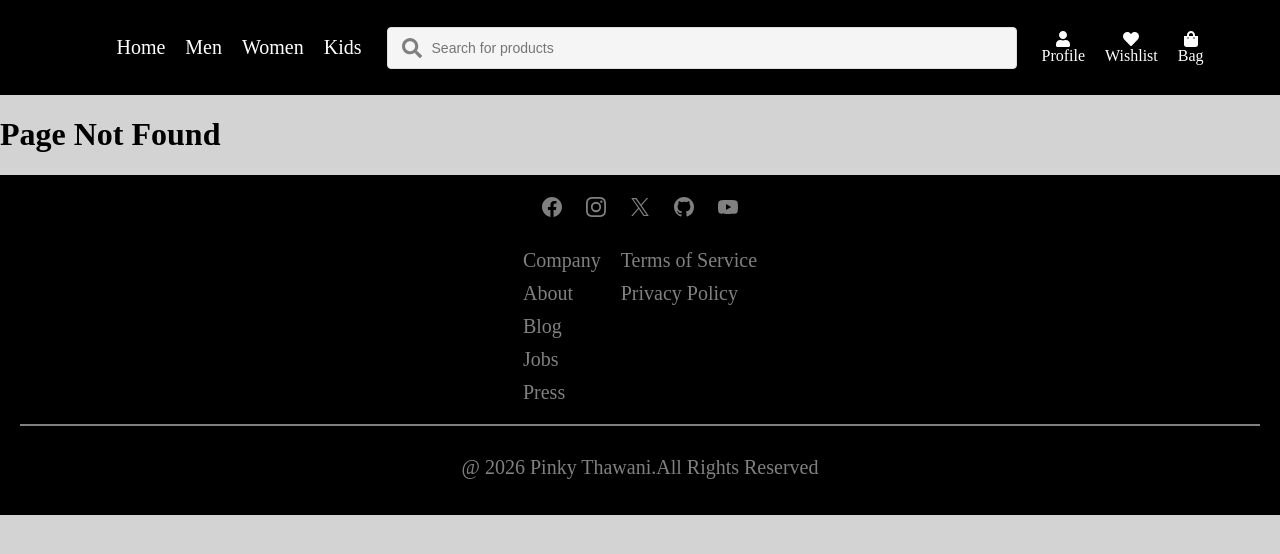
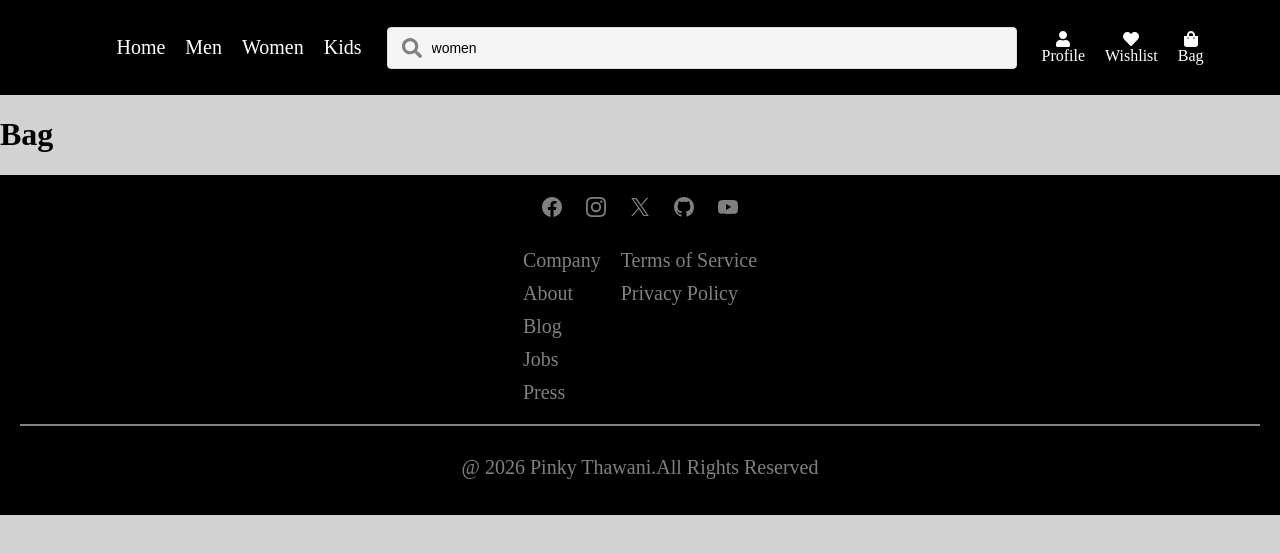
Before and after one commit to Pinky28748/ecommerce-project, a React (Vite) app: page /bag in a window 1280 px wide. Before the commit this address had no page. Shown: the top 554 px of the page. Built offline with nearby package versions, Linux system fonts and the light colour scheme.

Commit message:
changes fixed

```diff
--- a/src/App.jsx
+++ b/src/App.jsx
@@ -6,6 +6,8 @@ import Profile from "./components/Profile";
 import Error from "./components/Error";
 import { Routes,Route } from "react-router-dom";
 import "./index.css";
+import Wishlist from "./components/Wishlist";
+import Bag from "./components/Bag";
 
 
 function App() {
@@ -19,6 +21,8 @@ function App() {
          <Routes>
              <Route path="/" element={<ProductList />} />
              <Route path="/profile" element={<Profile />} />
+             <Route path="/wishlist" element={<Wishlist />} />
+             <Route path="/bag" element={<Bag />} />
              <Route path="/product/:id" element={<SingleProduct />} />
             <Route path="*" element={<Error />} />
          </Routes>
--- /dev/null
+++ b/src/components/Bag.jsx
@@ -0,0 +1,7 @@
+const Bag = () => {
+    return(
+        <h1>Bag</h1>
+    )
+}
+
+export default Bag;
--- a/src/components/Header.jsx
+++ b/src/components/Header.jsx
@@ -1,10 +1,13 @@
 import { FaUser, FaHeart, FaShoppingBag } from "react-icons/fa";
 import { FaSearch } from "react-icons/fa";
 import { Link} from "react-router-dom"
+import { useState } from "react";
 
 
 const Header = () =>
 {
+  const [query,setQuery] = useState("women")
+  console.log(query)
   return (
     <header>
       <div className="container">
@@ -20,7 +23,7 @@ const Header = () =>
         <div className="search-bar">
           <FaSearch className="search-icon" />
           <form>
-            <input type="text" placeholder="Search for products" />
+            <input type="text" placeholder="Search for products" value={query} onChange={(e) => {e.preventDefault()}} />
           </form>
         </div>
         <div className="icons">
@@ -33,13 +36,19 @@ const Header = () =>
       </div>
 
       <div className="icon">
+        <Link to="/wishlist" className="link-item">
         <FaHeart />
         <span>Wishlist</span>
+        </Link>
+
       </div>
 
       <div className="icon">
-        <FaShoppingBag />
+        <Link to="/bag" className="link-item">
+           <FaShoppingBag />
         <span>Bag</span>
+        </Link>
+
       </div>
         </div>
       </div>
--- /dev/null
+++ b/src/components/Wishlist.jsx
@@ -0,0 +1,7 @@
+const Wishlist = () => {
+    return(
+        <h1>Wishlist</h1>
+    )
+}
+
+export default Wishlist
```
